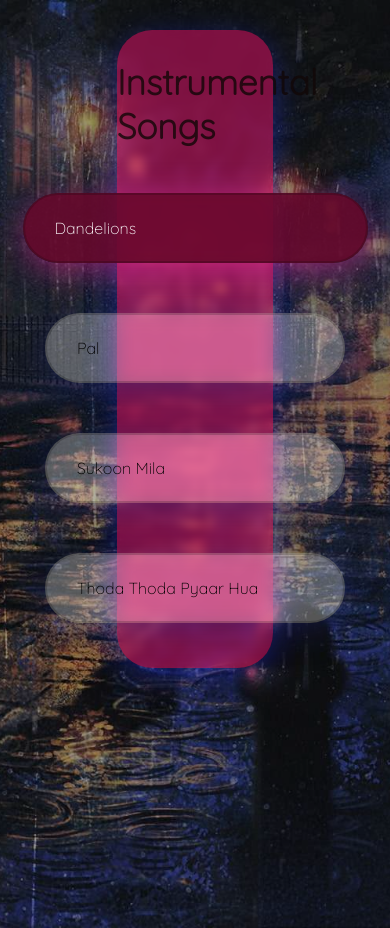
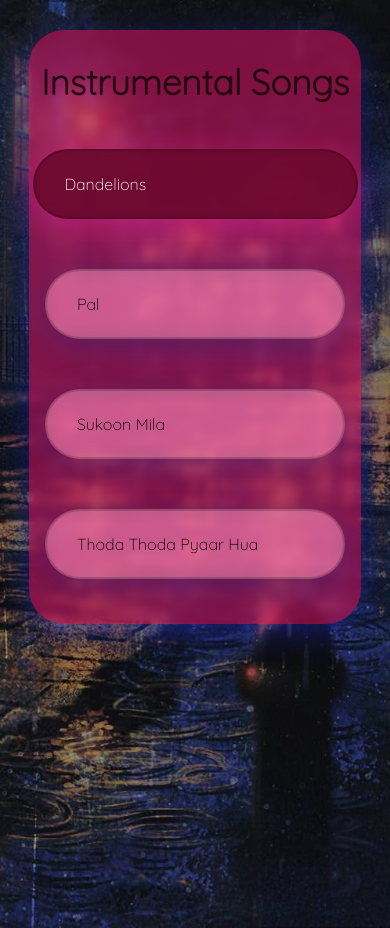
Before and after one commit to Vansh-Baghel/Instrument-songs, a plain HTML site: page index.html in a window 390 px wide. In both pictures the pointer is over the button "Dandelions". Drawn offline with Linux system fonts and the light colour scheme; a web font is replaced by a local one.

Commit message:
Responsiveness Added

```diff
--- a/style.css
+++ b/style.css
@@ -78,3 +78,13 @@ body {
   transition: all 0.2s ease-in;
   box-shadow: 0 8px 32px 0 rgba(240, 38, 156, 0.5);
 }
+
+@media screen and (max-width: 900px) {
+  .container-inside {
+    min-width: 85%;
+  }
+
+  .btn:hover {
+    width: 325px;
+  }
+}
```
